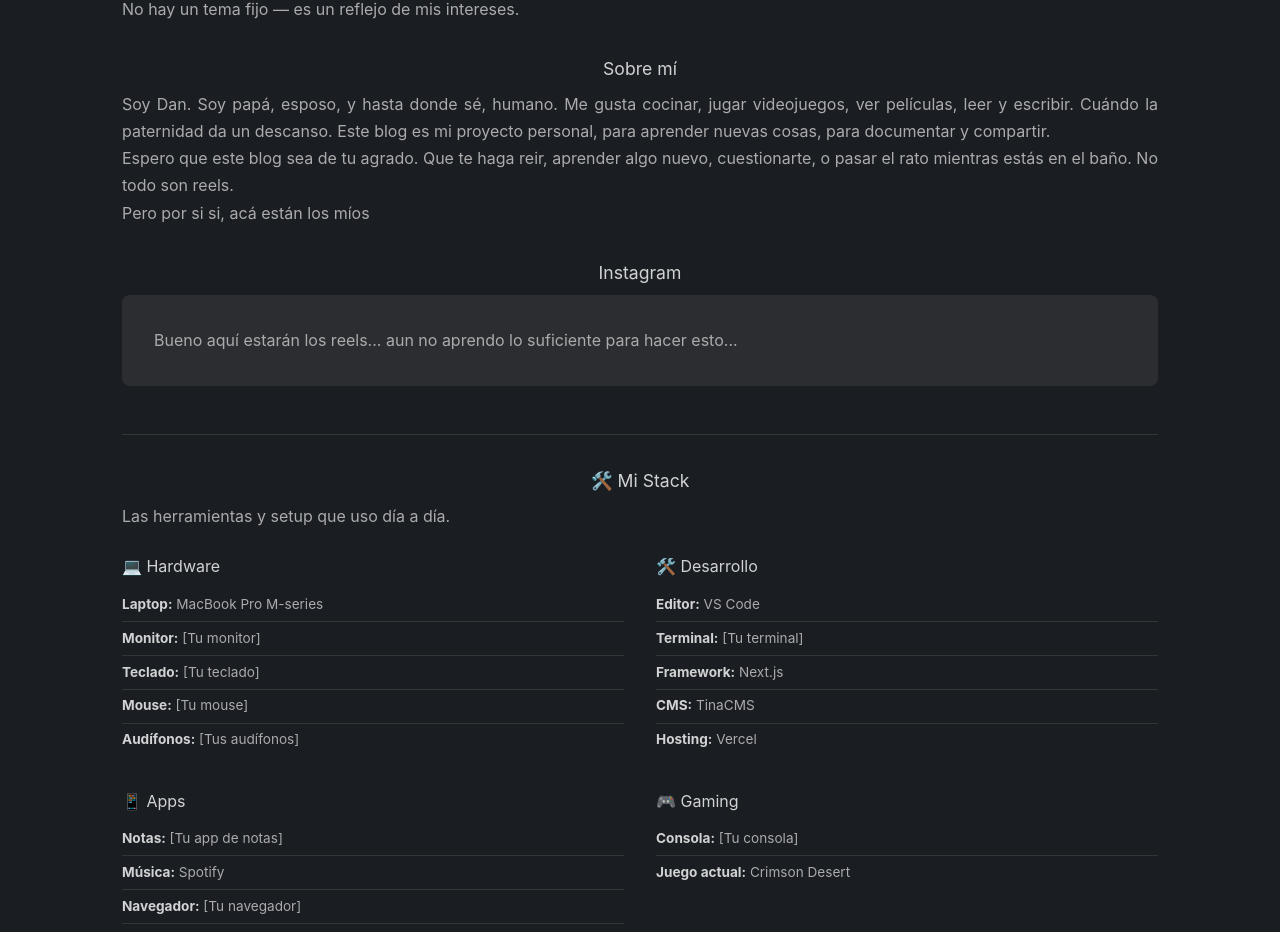
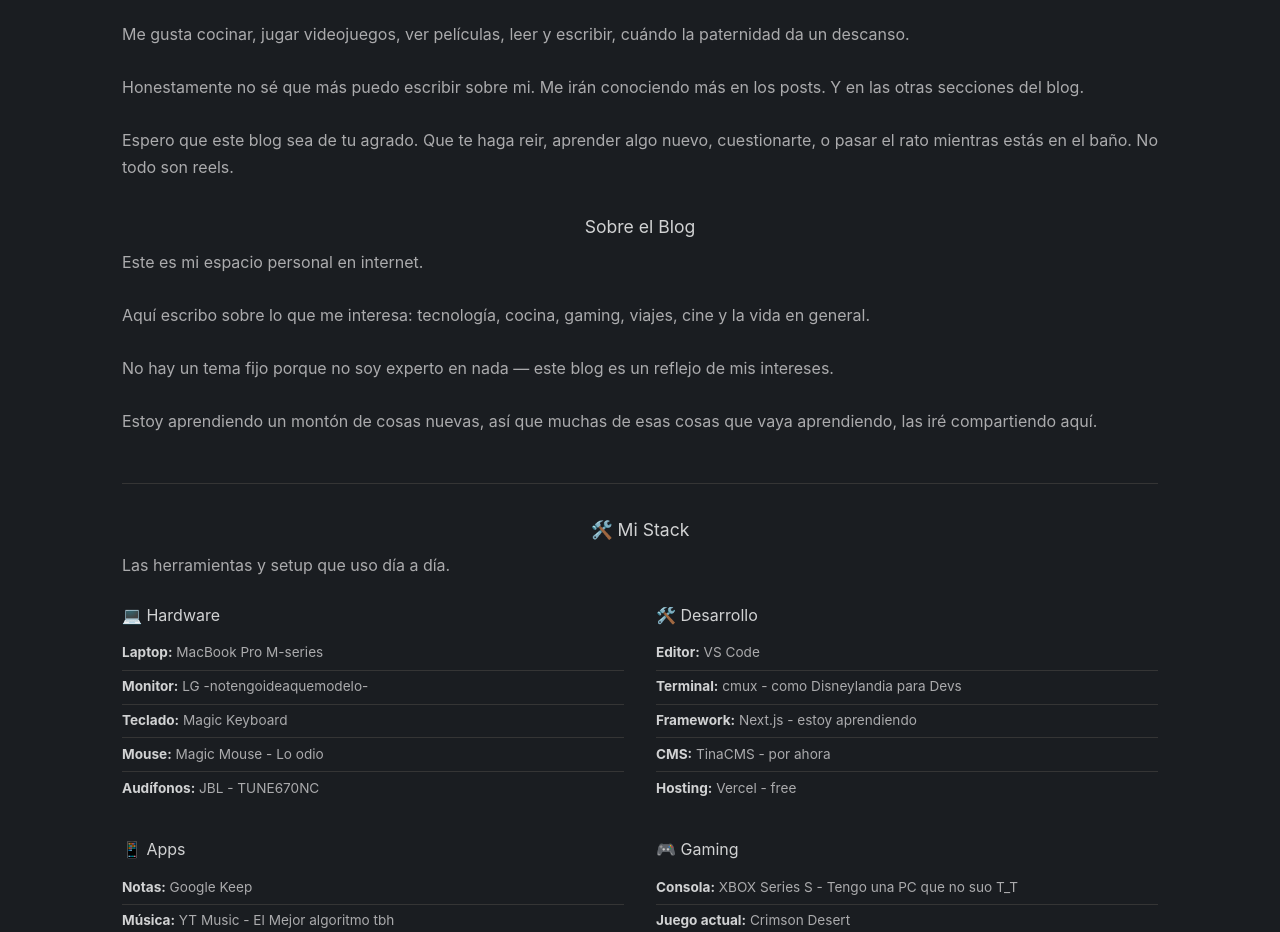
Before and after one commit to DanMartinezMx/eldanmtz, a Next.js app: page /about in a window 1280 px wide. Shown: the part 256-1188 px from the top of the page. Built offline with nearby package versions, Linux system fonts and the light colour scheme.

Commit message:
feature: about me content update

```diff
--- a/src/app/about/page.tsx
+++ b/src/app/about/page.tsx
@@ -1,10 +1,10 @@
 import type { Metadata } from "next";
 
 export const metadata: Metadata = {
-  title: "Acerca de",
+  title: "Sobre mí — El otro Tab",
   description: "Lo que pasa cuando cierras la laptop. Un blog sobre tech, comida, juegos y la vida real.",
   openGraph: {
-    title: "Acerca de — El otro Tab",
+    title: "Sobre mí — El otro Tab",
     description: "Lo que pasa cuando cierras la laptop. Un blog sobre tech, comida, juegos y la vida real.",
     url: "https://eldanmtz.com/about",
   },
@@ -13,36 +13,37 @@ export const metadata: Metadata = {
 export default function AboutPage() {
   return (
     <div className="about-page">
-      <h1>Acerca de</h1>
+      <h1>Sobre mí</h1>
+
+      <section className="about-section">
+        <h2>Sobre mí</h2>
+        <p>
+          Soy Dan. Soy papá, esposo, y hasta donde sé, humano. </p>
+        <br></br>
+        <p> Me gusta cocinar, jugar videojuegos, ver películas, leer y escribir, cuándo la paternidad da un descanso.</p>
+        <br></br>
+        <p>
+          Honestamente no sé que más puedo escribir sobre mi. Me irán conociendo más en los posts. Y en las otras secciones del blog. </p>
+        <br></br>
+        <p>
+          Espero que este blog sea de tu agrado. Que te haga reir, aprender algo nuevo,
+          cuestionarte, o pasar el rato mientras estás en el baño. No todo son reels.
+        </p>
+      </section>
 
       <section className="about-section">
         <h2>Sobre el Blog</h2>
         <p>
-          Este es mi espacio personal en internet. Escribo sobre lo que me interesa:
-          tecnología, cocina, gaming, viajes, cine y la vida en general.
-          No hay un tema fijo — es un reflejo de mis intereses.
+          Este es mi espacio personal en internet.
         </p>
-      </section>
-
-      <section className="about-section">
-        <h2>Sobre mí</h2>
+        <br></br>
         <p>
-          Soy Dan. Soy papá, esposo, y hasta donde sé, humano. Me gusta cocinar,
-          jugar videojuegos, ver películas, leer y escribir. Cuándo la paternidad da un descanso.
-          Este blog es mi proyecto personal, para aprender nuevas cosas, para documentar y compartir.
+          Aquí escribo sobre lo que me interesa: tecnología, cocina, gaming, viajes, cine y la vida en general.
         </p>
-        <p>
-          Espero que este blog sea de tu agrado. Que te haga reir, aprender algo nuevo,
-          cuestionarte, o pasar el rato mientras estás en el baño. No todo son reels.
-        </p>
-        <p>Pero por si si, acá están los míos</p>
-      </section>
-
-      <section className="about-section">
-        <h2>Instagram</h2>
-        <div className="instagram-placeholder">
-          <p>Bueno aquí estarán los reels... aun no aprendo lo suficiente para hacer esto...</p>
-        </div>
+        <br></br>
+        <p>No hay un tema fijo porque no soy experto en nada — este blog es un reflejo de mis intereses.</p>
+        <br></br>
+        <p>Estoy aprendiendo un montón de cosas nuevas, así que muchas de esas cosas que vaya aprendiendo, las iré compartiendo aquí.</p>
       </section>
 
       <section className="about-section stack-section">
@@ -54,10 +55,10 @@ export default function AboutPage() {
             <h3>💻 Hardware</h3>
             <ul>
               <li><strong>Laptop:</strong> MacBook Pro M-series</li>
-              <li><strong>Monitor:</strong> [Tu monitor]</li>
-              <li><strong>Teclado:</strong> [Tu teclado]</li>
-              <li><strong>Mouse:</strong> [Tu mouse]</li>
-              <li><strong>Audífonos:</strong> [Tus audífonos]</li>
+              <li><strong>Monitor:</strong> LG -notengoideaquemodelo-</li>
+              <li><strong>Teclado:</strong> Magic Keyboard</li>
+              <li><strong>Mouse:</strong> Magic Mouse - Lo odio</li>
+              <li><strong>Audífonos:</strong> JBL - TUNE670NC</li>
             </ul>
           </div>
 
@@ -65,27 +66,27 @@ export default function AboutPage() {
             <h3>🛠️ Desarrollo</h3>
             <ul>
               <li><strong>Editor:</strong> VS Code</li>
-              <li><strong>Terminal:</strong> [Tu terminal]</li>
-              <li><strong>Framework:</strong> Next.js</li>
-              <li><strong>CMS:</strong> TinaCMS</li>
-              <li><strong>Hosting:</strong> Vercel</li>
+              <li><strong>Terminal:</strong> cmux - como Disneylandia para Devs</li>
+              <li><strong>Framework:</strong> Next.js - estoy aprendiendo</li>
+              <li><strong>CMS:</strong> TinaCMS - por ahora</li>
+              <li><strong>Hosting:</strong> Vercel - free</li>
             </ul>
           </div>
 
           <div className="stack-category">
             <h3>📱 Apps</h3>
             <ul>
-              <li><strong>Notas:</strong> [Tu app de notas]</li>
-              <li><strong>Música:</strong> Spotify</li>
-              <li><strong>Navegador:</strong> [Tu navegador]</li>
-              <li><strong>Diseño:</strong> Figma</li>
+              <li><strong>Notas:</strong> Google Keep</li>
+              <li><strong>Música:</strong> YT Music - El Mejor algoritmo tbh</li>
+              <li><strong>Navegador:</strong> Chrome - Testeando Dia</li>
+              <li><strong>Diseño:</strong> Cualquier plataforma que me sea útil</li>
             </ul>
           </div>
 
           <div className="stack-category">
             <h3>🎮 Gaming</h3>
             <ul>
-              <li><strong>Consola:</strong> [Tu consola]</li>
+              <li><strong>Consola:</strong> XBOX Series S - Tengo una PC que no suo T_T</li>
               <li><strong>Juego actual:</strong> Crimson Desert</li>
             </ul>
           </div>
--- a/src/components/Navigation.tsx
+++ b/src/components/Navigation.tsx
@@ -14,7 +14,7 @@ export function Navigation() {
     { href: "/", label: "Inicio 🏠" },
     { href: "/now", label: "Enfoque 🎧" },
     { href: "/blog", label: "Blog 👨🏽‍💻" },
-    { href: "/about", label: "Acerca de 👤" },
+    { href: "/about", label: "Sobre mí 👤" },
   ];
 
   const socials = (
```
